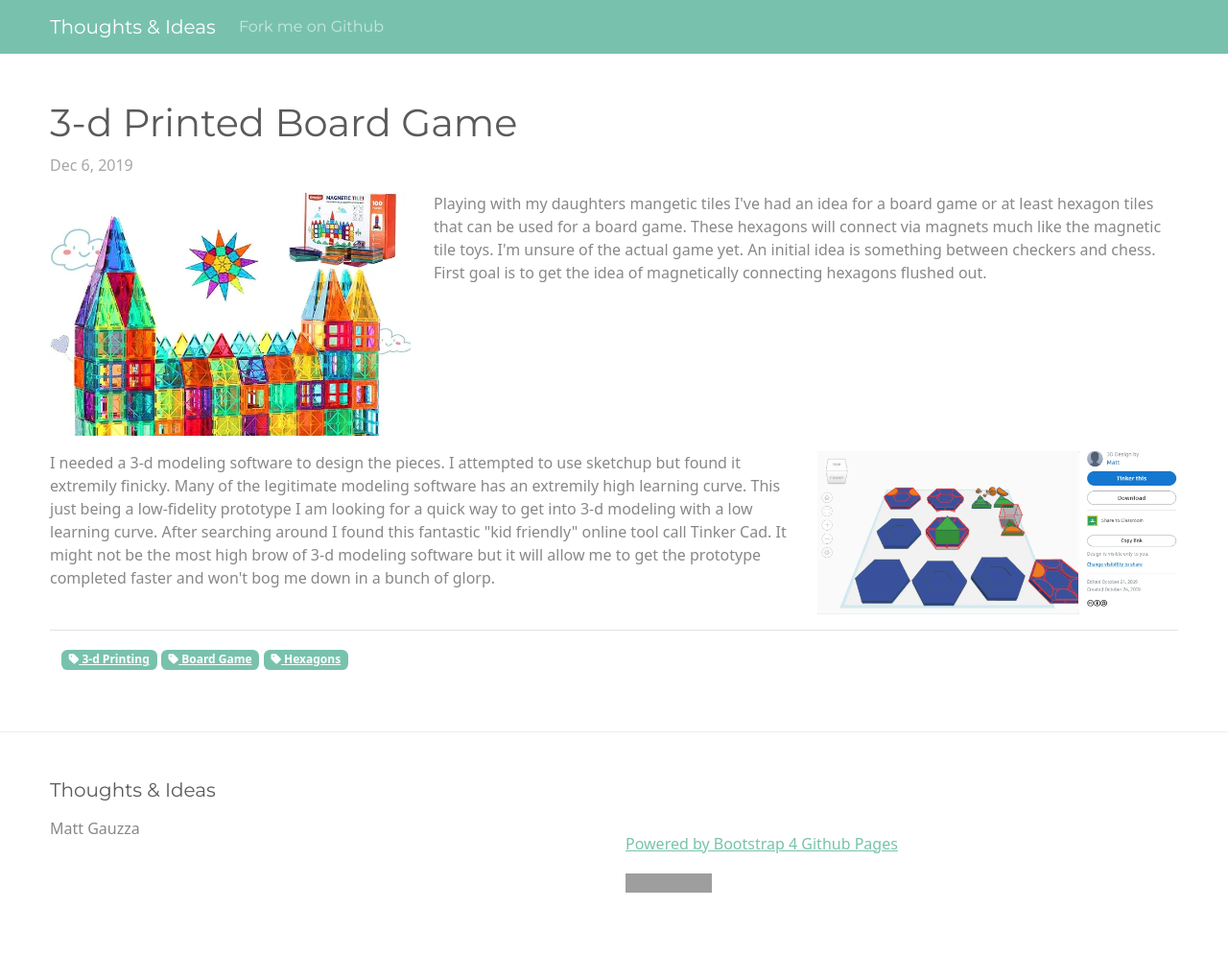
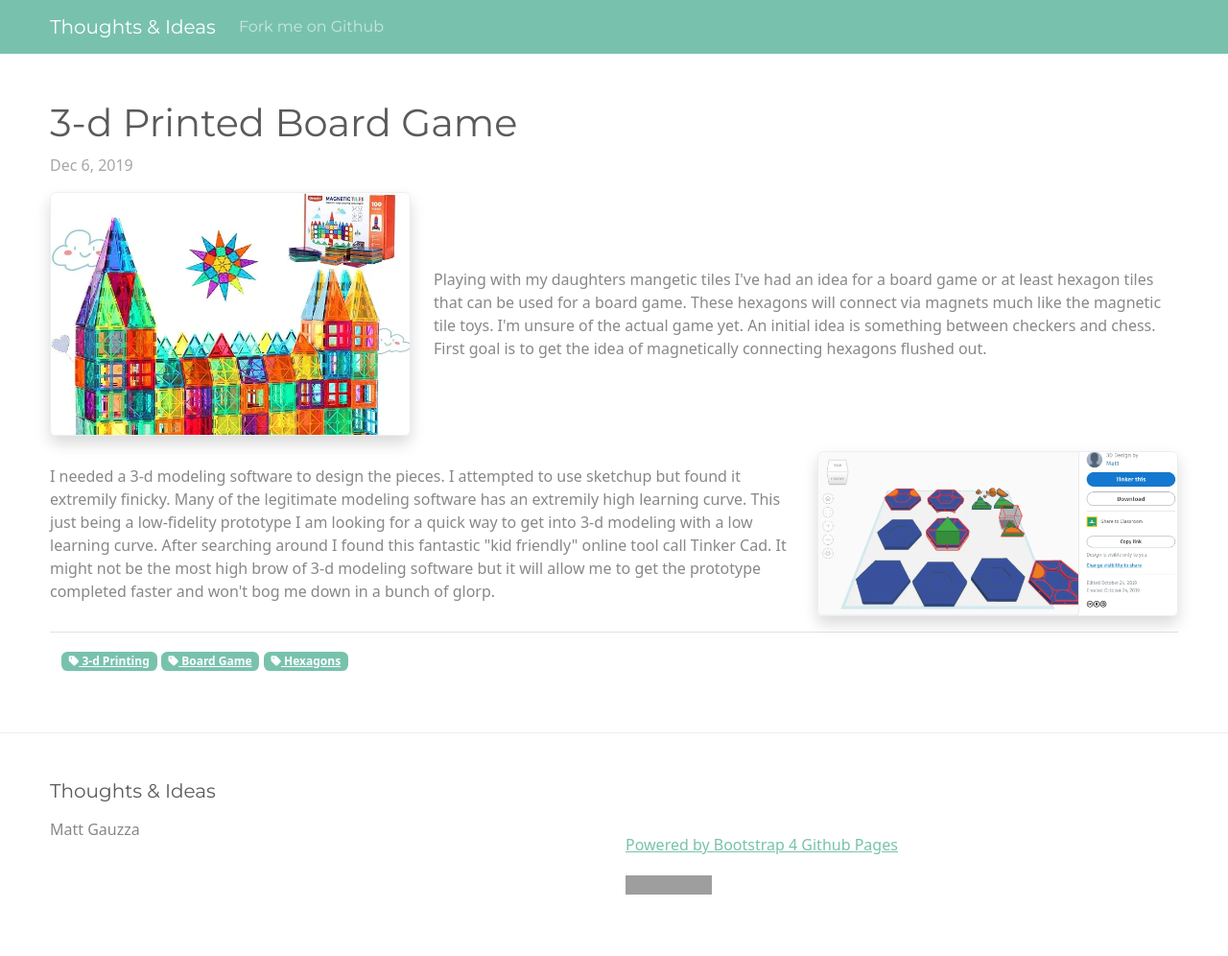
Before and after one commit to mattgauzza/about, a Jekyll site: the page built from _posts/2019-12-06-3d Printed Board Game.html, in a window 1280 px wide. Shown: the whole page at 96% size. Built offline with Jekyll 4.4.1, drawn with Linux system fonts in a browser that asks for light colours; nearby versions of some CDN libraries; grey boxes are pictures that could not be loaded.

Commit message:
Update 2019-12-06-3d Printed Board Game.html

```diff
--- a/_posts/2019-12-06-3d Printed Board Game.html
+++ b/_posts/2019-12-06-3d Printed Board Game.html
@@ -9,9 +9,9 @@ tags:
   - Hexagons
 ---
 
-<div class="row my-3">
+<div class="row my-3 align-items-center">
   <div class=" col-md-4">
-    <img src="/about/assets/images/81lIzaca9xL._AC_SX679_.webp" alt="3-d modelled hexagon board game" class="img-fluid">
+    <img src="/about/assets/images/81lIzaca9xL._AC_SX679_.webp" alt="3-d modelled hexagon board game" class="img-fluid border rounded shadow">
   </div>
   <div class="col">
     Playing with my daughters mangetic tiles I've had an idea for a board game or at least hexagon tiles that can be used for a board game.
@@ -20,7 +20,7 @@ tags:
   </div>
 </div>
 
-<div class="row my-3">
+<div class="row my-3 align-items-center">
   <div class="col order-2 order-lg-1">
     I needed a 3-d modeling software to design the pieces. I attempted to use sketchup but found it extremily finicky.
     Many of the legitimate modeling software has an extremily high learning curve.
@@ -29,6 +29,6 @@ tags:
     brow of 3-d modeling software but it will allow me to get the prototype completed faster and won't bog me down in a bunch of glorp.
   </div>
   <div class="col-md-4 order-lg-2 order-1">
-    <img src="/about/assets/images/tinkercad.webp" alt="3-d modelled hexagon board game" class="img-fluid ">
+    <img src="/about/assets/images/tinkercad.webp" alt="3-d modelled hexagon board game" class="img-fluid border rounded shadow">
   </div>
 </div>
```
